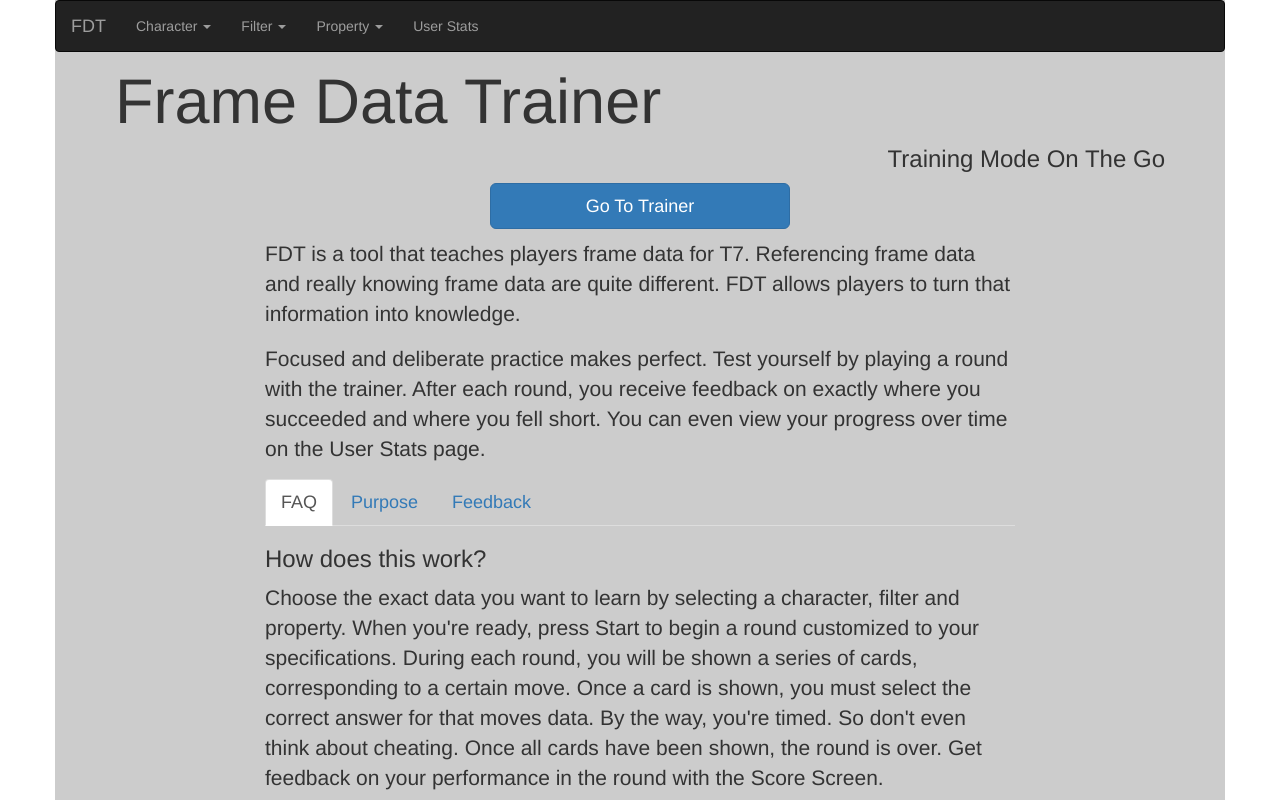
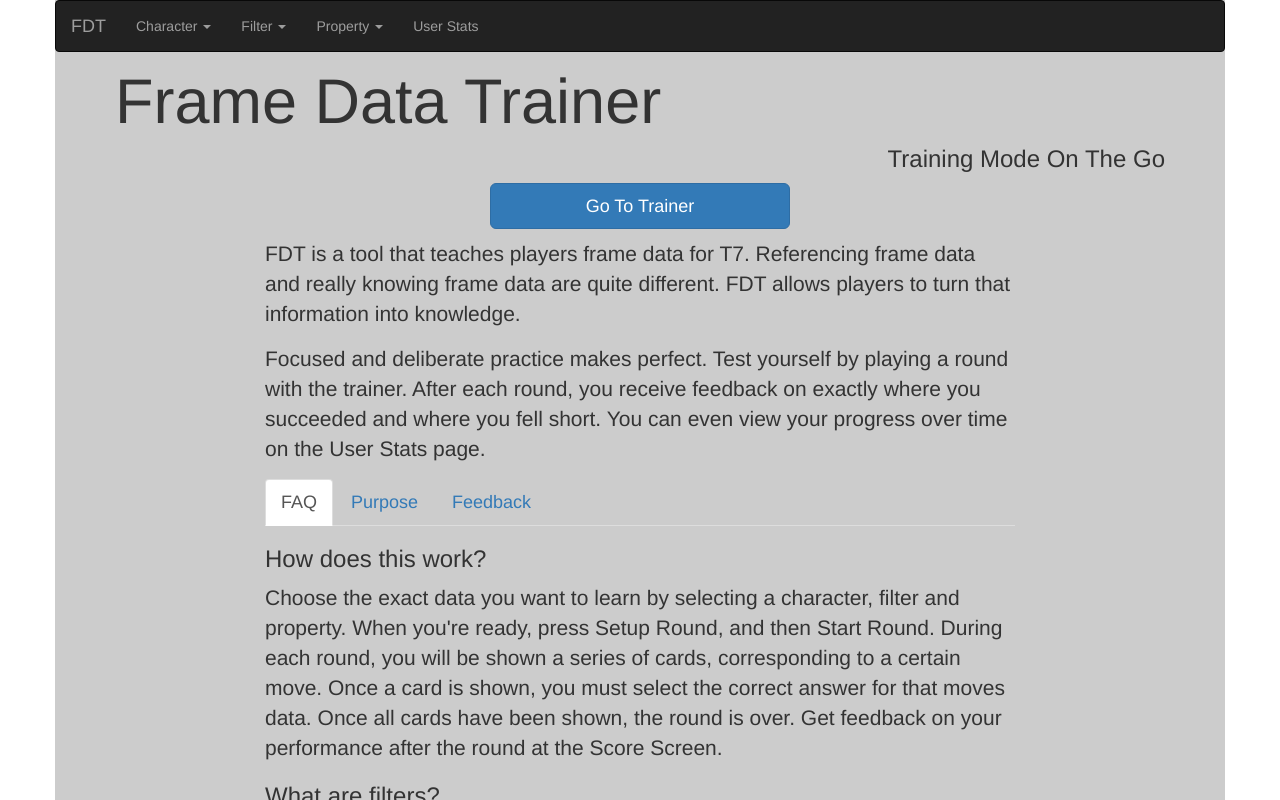
Before and after one commit to mawglhf/demo-fdt, a React (Create React App) app: page / in a window 1280 px wide. Both pictures are taken after a click on the tab "FAQ". Shown: the top 800 px of the page. Built offline with nearby package versions, Linux system fonts and the light colour scheme.

Commit message:
Small Changes to text and organization

```diff
--- a/src/containers/Home/Home.js
+++ b/src/containers/Home/Home.js
@@ -50,14 +50,13 @@ export default class Home extends Component {
               <h3> How does this work? </h3>
               <p>
                 Choose the exact data you want to learn by selecting a
-                character, filter and property. When you're ready, press Start
-                to begin a round customized to your specifications. During each
-                round, you will be shown a series of cards, corresponding to a
-                certain move. Once a card is shown, you must select the correct
-                answer for that moves data. By the way, you're timed. So don't
-                even think about cheating. Once all cards have been shown, the
-                round is over. Get feedback on your performance in the round
-                with the Score Screen.
+                character, filter and property. When you're ready, press Setup
+                Round, and then Start Round. During each round, you will be
+                shown a series of cards, corresponding to a certain move. Once a
+                card is shown, you must select the correct answer for that moves
+                data. Once all cards have been shown, the round is over. Get
+                feedback on your performance after the round at the Score
+                Screen.
               </p>
 
               <h3> What are filters? </h3>
```
Also changed, not shown: TODO.js (+13 -18 lines), 1 other file (tests, documents, lock files or other folders).
